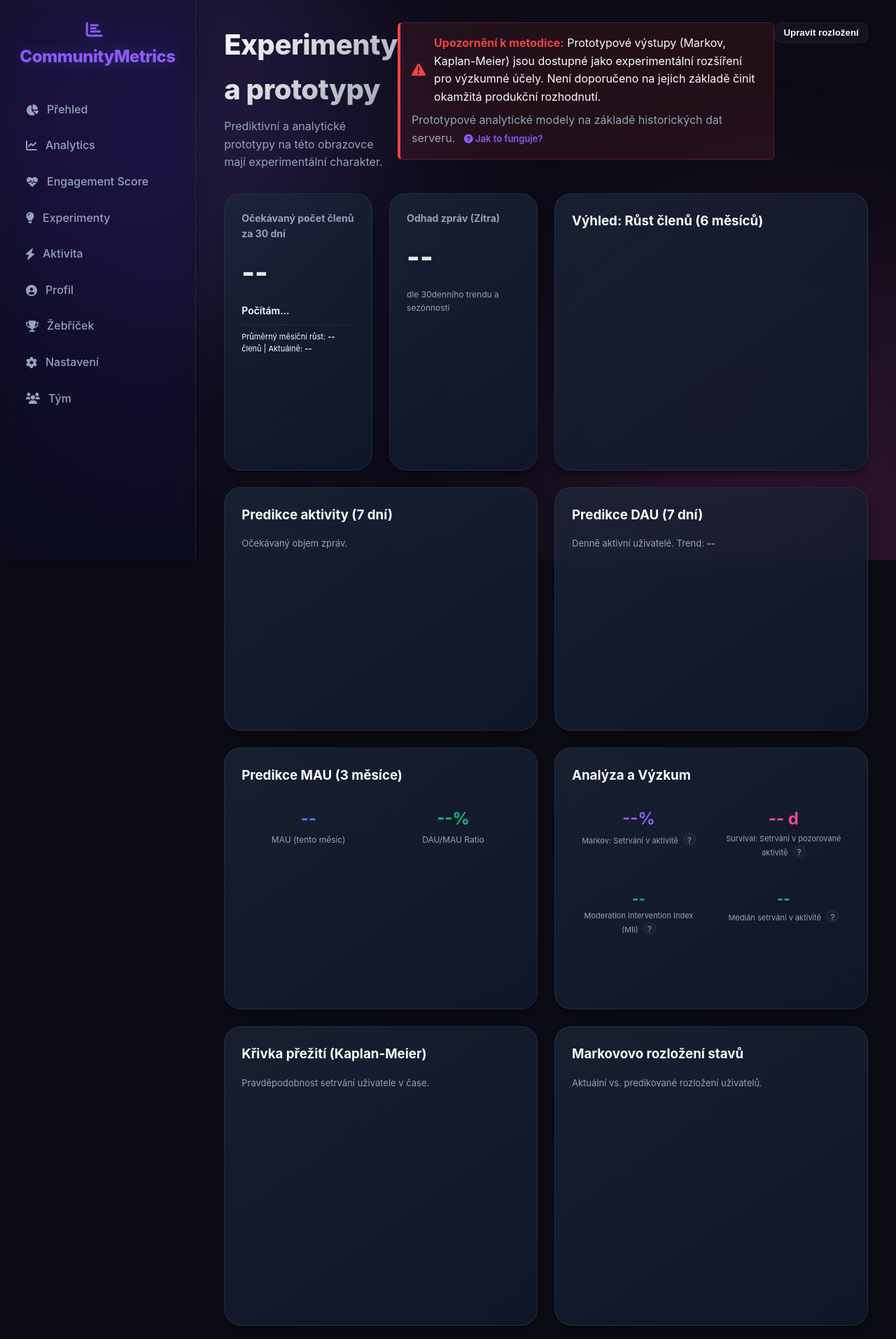
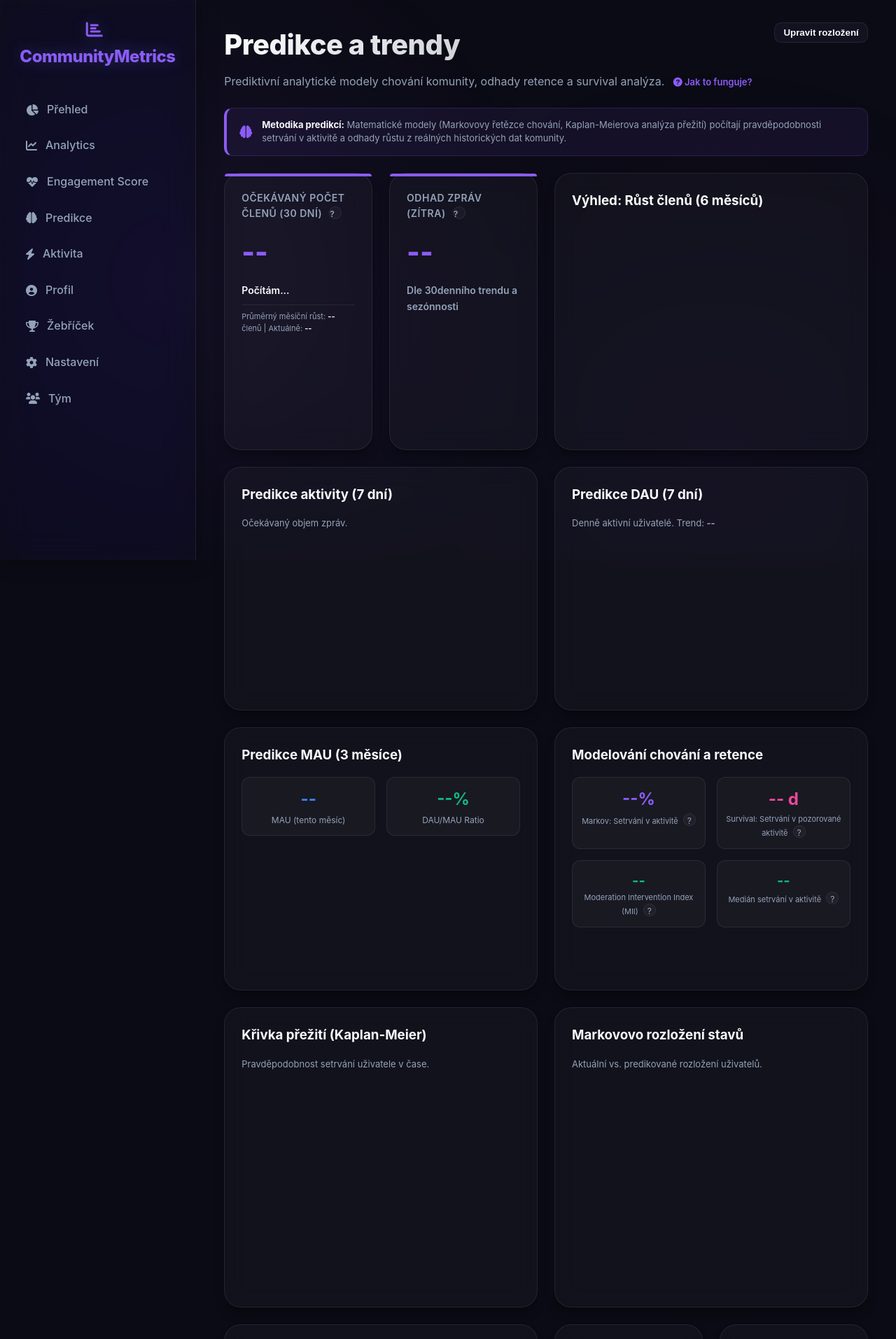
Before and after one commit to MarciPhan/2026-BP-Marcinka-PredikceChov-n-, a FastAPI app: template web/frontend/templates/predictions.html in a window 1280 px wide; the page is wider, and only the part inside the window is pictured. Shown: the top 1913 px of that part at 70% size. Run offline with FastAPI, Linux system fonts and the light colour scheme; the template is opened without the code that fills it, so the values that code supplies are empty; a map, chart or similar area stays blank; some libraries are stand-ins or nearby versions.

Commit message:
feat: implement session CSRF token handling and update terminology from experiments to predictions

```diff
--- a/web/backend/routers/auth.py
+++ b/web/backend/routers/auth.py
@@ -45,6 +45,7 @@ async def demo_login(request: Request):
     request.session["guild_id"] = "demo-guild"
     request.session["guild_name"] = "Demo Server"
     request.session["role"] = "demo"
+    request.session["csrf_token"] = secrets.token_urlsafe(32)
     request.session["login_time"] = datetime.now().isoformat()
     return RedirectResponse(url="/", status_code=303)
 
@@ -180,6 +181,7 @@ async def auth_callback(request: Request, code: str = None, error: str = None, s
             "avatar": user_data.get("avatar")
         }
         request.session["role"] = "admin" if is_admin else "user"
+        request.session["csrf_token"] = secrets.token_urlsafe(32)
         request.session["login_time"] = datetime.now().isoformat()
         request.session["guilds_count"] = len(managed_guilds)
 
--- a/web/backend/utils.py
+++ b/web/backend/utils.py
@@ -916,11 +916,15 @@ async def get_sidebar_context(request: Request) -> Dict[str, Any]:
 
 
 
+    if "csrf_token" not in request.session:
+        import secrets
+        request.session["csrf_token"] = secrets.token_urlsafe(32)
+
     return {
         "sidebar_guild_id": guild_id,
         "sidebar_guild_name": final_name,
         "sidebar_guild_icon": final_icon,
-
+        "csrf_token": request.session["csrf_token"],
     }
 
 
--- a/web/frontend/templates/base.html
+++ b/web/frontend/templates/base.html
@@ -8,6 +8,10 @@
     <link rel="icon" href="/static/img/favicon.png">
     <link rel="stylesheet" href="/static/css/style.css?v=2.7">
     <link rel="stylesheet" href="https://cdnjs.cloudflare.com/ajax/libs/font-awesome/6.0.0/css/all.min.css">
+    <meta name="csrf-token" content="{{ csrf_token or request.session.get('csrf_token', '') }}">
+    <script>
+        window.CSRF_TOKEN = "{{ csrf_token or request.session.get('csrf_token', '') }}";
+    </script>
     <script src="/static/js/chart.js"></script>
     <script src="/static/js/charts.js?v=2.1"></script>
 </head>
@@ -39,7 +43,7 @@
                 <i class="fas fa-heartbeat"></i> Engagement Score
             </a>
             <a href="/predictions" class="nav-link {% if request.url.path == '/predictions' %}active{% endif %}">
-                <i class="fas fa-lightbulb"></i> Experimenty
+                <i class="fas fa-brain"></i> Predikce
             </a>
             <a href="/activity" class="nav-link {% if request.url.path == '/activity' %}active{% endif %}">
                 <i class="fas fa-bolt"></i> Aktivita
--- a/web/frontend/templates/docs_base.html
+++ b/web/frontend/templates/docs_base.html
@@ -758,7 +758,7 @@
             <a href="/docs/scaling-global" class="sidebar-link {% if current_page == 'scaling-global' %}active{% endif %}">Škálování</a>
             <a href="/docs/security-technical" class="sidebar-link {% if current_page == 'security-technical' %}active{% endif %}">Zabezpečení (Tech)</a>
             <a href="/docs/hardening" class="sidebar-link {% if current_page == 'hardening' %}active{% endif %}">OS Hardening</a>
-            <a href="/docs/labs" class="sidebar-link {% if current_page == 'labs' %}active{% endif %}">Labs (Experimenty)</a>
+            <a href="/docs/labs" class="sidebar-link {% if current_page == 'labs' %}active{% endif %}">Labs (Predikce)</a>
 
             <div class="sidebar-title">Komunita</div>
             <a href="/docs/moderators" class="sidebar-link {% if current_page == 'moderators' %}active{% endif %}">Moderátoři</a>
--- a/web/frontend/templates/predictions.html
+++ b/web/frontend/templates/predictions.html
@@ -1,118 +1,12 @@
 {% extends "base.html" %}
 {% from "components/layout_editor.html" import layout_controls, layout_drawer, layout_scripts %}
-{% from "components/layout_editor.html" import layout_controls, layout_drawer, layout_scripts %}
+
 {% block content %}
-<style>
-    /* Premium Predictions Design */
-    .title-gradient {
-        background: linear-gradient(135deg, #fff, #9ca3af);
-        -webkit-background-clip: text;
-        -webkit-text-fill-color: transparent;
-        font-weight: 800;
-        letter-spacing: -0.5px;
-    }
-
-    .card {
-        transition: transform 0.3s cubic-bezier(0.4, 0, 0.2, 1), box-shadow 0.3s cubic-bezier(0.4, 0, 0.2, 1), border-color 0.3s ease;
-        border: 1px solid var(--glass-border);
-        background: linear-gradient(145deg, rgba(30,41,59,0.7) 0%, rgba(15,23,42,0.9) 100%);
-        backdrop-filter: blur(12px);
-    }
-
-    .card:hover {
-        transform: translateY(-4px);
-        box-shadow: 0 12px 30px -10px rgba(139, 92, 246, 0.15);
-        border-color: rgba(139, 92, 246, 0.3);
-    }
-
-    .stat-value {
-        font-family: 'Inter', sans-serif;
-        font-weight: 800;
-        background: linear-gradient(to right, #f8fafc, #cbd5e1);
-        -webkit-background-clip: text;
-        -webkit-text-fill-color: transparent;
-        text-shadow: 0 2px 10px rgba(0,0,0,0.2);
-    }
-
-    .stat-diff.diff-positive {
-        background: rgba(16, 185, 129, 0.15);
-        color: #34d399;
-        padding: 4px 10px;
-        border-radius: 20px;
-        font-weight: 600;
-        box-shadow: 0 0 10px rgba(16, 185, 129, 0.1);
-    }
-
-    .stat-diff.diff-negative {
-        background: rgba(239, 68, 68, 0.15);
-        color: #f87171;
-        padding: 4px 10px;
-        border-radius: 20px;
-        font-weight: 600;
-        box-shadow: 0 0 10px rgba(239, 68, 68, 0.1);
-    }
-
-    /* Animated abstract background */
-    .predictions-bg {
-        position: fixed;
-        top: 0; left: 0; width: 100%; height: 100%;
-        z-index: -1;
-        overflow: hidden;
-        pointer-events: none;
-    }
-
-    .predictions-bg::before, .predictions-bg::after {
-        content: '';
-        position: absolute;
-        width: 600px;
-        height: 600px;
-        border-radius: 50%;
-        filter: blur(120px);
-        opacity: 0.15;
-        animation: float 20s infinite alternate cubic-bezier(0.5, 0, 0.5, 1);
-    }
-
-    .predictions-bg::before {
-        background: #8b5cf6;
-        top: -200px;
-        left: -100px;
-    }
-
-    .predictions-bg::after {
-        background: #ec4899;
-        bottom: -200px;
-        right: -100px;
-        animation-delay: -10s;
-    }
-
-    @keyframes float {
-        0% { transform: translate(0, 0) scale(1); }
-        100% { transform: translate(100px, 50px) scale(1.2); }
-    }
-
-    /* Modern Grid Layout */
-    #predictions-grid {
-        gap: 24px;
-    }
-</style>
-
-<div class="predictions-bg"></div>
 
 <div style="display: flex; justify-content: space-between; align-items: flex-start; margin-bottom: 24px;">
     <div>
-        <h1 class="title title-gradient">Experimenty a prototypy</h1>
-        <p class="subtitle" style="color: var(--text-secondary); max-width: 600px;">
-            Prediktivní a analytické prototypy na této obrazovce mají experimentální charakter.
-        </p>
-    </div>
-    <div style="background: rgba(239, 68, 68, 0.1); border: 1px solid rgba(239, 68, 68, 0.3); border-left: 4px solid #ef4444; border-radius: 6px; padding: 16px; margin-bottom: 24px;">
-        <div style="display: flex; align-items: center; gap: 12px;">
-            <i class="fas fa-exclamation-triangle" style="color: #ef4444; font-size: 20px;"></i>
-            <div>
-                <strong style="color: #ef4444;">Upozornění k metodice:</strong> Prototypové výstupy (Markov, Kaplan-Meier) jsou dostupné jako experimentální rozšíření pro výzkumné účely. Není doporučeno na jejich základě činit okamžitá produkční rozhodnutí.
-            </div>
-        </div>
-        <p style="color: var(--text-secondary); margin-top: 8px;">Prototypové analytické modely na základě historických dat serveru.
+        <h1 class="title title-gradient">Predikce a trendy</h1>
+        <p style="color: var(--text-secondary); margin-top: 8px;">Prediktivní analytické modely chování komunity, odhady retence a survival analýza.
             <a href="/docs/predictions" style="color: var(--accent); text-decoration: none; margin-left: 8px; font-size: 13px; font-weight: 600; transition: color 0.2s;">
                 <i class="fas fa-question-circle"></i> Jak to funguje?
             </a>
@@ -126,26 +20,34 @@
 
 {{ layout_drawer() }}
 
+<div style="background: rgba(139, 92, 246, 0.08); border: 1px solid rgba(139, 92, 246, 0.2); border-left: 4px solid var(--accent); border-radius: 12px; padding: 14px 18px; margin-bottom: 24px; display: flex; align-items: center; gap: 14px;">
+    <i class="fas fa-brain" style="color: var(--accent); font-size: 18px; flex-shrink: 0;"></i>
+    <div style="font-size: 13px; line-height: 1.5; color: var(--text-secondary);">
+        <strong style="color: var(--text-primary);">Metodika predikcí:</strong> Matematické modely (Markovovy řetězce chování, Kaplan-Meierova analýza přežití) počítají pravděpodobnosti setrvání v aktivitě a odhady růstu z reálných historických dat komunity.
+    </div>
+</div>
 
 {% macro render_widget(id) %}
 {% if id == 'card_pred_members' %}
-<div class="card" data-id="card_pred_members">
-    <h3 style="color: var(--text-secondary); font-size: 14px; margin-bottom: 8px;">Očekávaný počet členů za 30 dní
-    </h3>
+<div class="card stat-card" data-id="card_pred_members">
+    <div class="stat-label">
+        Očekávaný počet členů (30 dní)
+        <span class="info-icon dash-tooltip">? <span class="dash-tooltip-text">Statistický odhad růstu počtu členů na základě 30denního vývoje.</span></span>
+    </div>
     <div class="stat-value" id="pred-members">--</div>
     <div class="stat-diff" id="pred-members-diff">Počítám...</div>
-    <div
-        style="font-size: 11px; color: var(--text-tertiary); margin-top: 8px; border-top: 1px solid var(--glass-border); padding-top: 8px;">
-        Průměrný měsíční růst: <strong id="avg-growth">--</strong> členů | Aktuálně: <strong
-            id="current-members">--</strong>
+    <div style="font-size: 11px; color: var(--text-secondary); margin-top: 8px; border-top: 1px solid var(--glass-border); padding-top: 8px;">
+        Průměrný měsíční růst: <strong id="avg-growth" style="color: var(--text-primary);">--</strong> členů | Aktuálně: <strong id="current-members" style="color: var(--text-primary);">--</strong>
     </div>
 </div>
 {% elif id == 'card_pred_msgs' %}
-<div class="card" data-id="card_pred_msgs">
-    <h3 style="color: var(--text-secondary); font-size: 14px; margin-bottom: 8px;">Odhad zpráv (Zítra)</h3>
+<div class="card stat-card" data-id="card_pred_msgs">
+    <div class="stat-label">
+        Odhad zpráv (Zítra)
+        <span class="info-icon dash-tooltip">? <span class="dash-tooltip-text">Očekávaný objem zpráv na zítřejší den podle týdenní sezónnosti a trendu.</span></span>
+    </div>
     <div class="stat-value" id="pred-msgs">--</div>
-    <div style="font-size: 12px; color: var(--text-secondary); margin-top: 4px;">dle 30denního trendu a sezónnosti
-    </div>
+    <div class="stat-diff diff-neutral">Dle 30denního trendu a sezónnosti</div>
 </div>
 {% elif id == 'chart_main_pred' %}
 <div class="card" data-id="chart_main_pred" style="min-height: 350px;">
@@ -170,11 +72,11 @@
 <div class="card" data-id="widget_mau">
     <h3 style="margin-bottom: 16px;">Predikce MAU (3 měsíce)</h3>
     <div style="display: grid; grid-template-columns: 1fr 1fr; gap: 16px; margin-bottom: 16px;">
-        <div style="background: var(--bg-tertiary); padding: 12px; border-radius: 8px; text-align: center;">
+        <div style="background: rgba(255, 255, 255, 0.03); border: 1px solid var(--glass-border); padding: 12px; border-radius: 12px; text-align: center;">
             <div style="font-size: 24px; font-weight: 700; color: #3b82f6;" id="mau-value">--</div>
             <div style="font-size: 12px; color: var(--text-secondary);">MAU (tento měsíc)</div>
         </div>
-        <div style="background: var(--bg-tertiary); padding: 12px; border-radius: 8px; text-align: center;">
+        <div style="background: rgba(255, 255, 255, 0.03); border: 1px solid var(--glass-border); padding: 12px; border-radius: 12px; text-align: center;">
             <div style="font-size: 24px; font-weight: 700; color: #10b981;" id="stickiness-value">--%</div>
             <div style="font-size: 12px; color: var(--text-secondary);">DAU/MAU Ratio</div>
         </div>
@@ -183,16 +85,16 @@
 </div>
 {% elif id == 'widget_research' %}
 <div class="card" data-id="widget_research">
-    <h3 style="margin-bottom: 16px;">Analýza a Výzkum</h3>
+    <h3 style="margin-bottom: 16px;">Modelování chování a retence</h3>
     <div style="display: grid; grid-template-columns: 1fr 1fr; gap: 16px; margin-bottom: 16px;">
-        <div style="background: var(--bg-tertiary); padding: 12px; border-radius: 8px; text-align: center;">
+        <div style="background: rgba(255, 255, 255, 0.03); border: 1px solid var(--glass-border); padding: 12px; border-radius: 12px; text-align: center;">
             <div style="font-size: 24px; font-weight: 700; color: #8b5cf6;" id="res-retention">--%</div>
             <div style="font-size: 11px; color: var(--text-secondary);">
                 Markov: Setrvání v aktivitě
                 <span class="info-icon dash-tooltip" style="margin-left: 4px;">? <span class="dash-tooltip-text">Pravděpodobnost namodelovaná pomocí Markovových řetězců (stavy New, Active, atd.), že si uživatel zachová aktivní stav (nikoli trvalé členství).</span></span>
             </div>
         </div>
-        <div style="background: var(--bg-tertiary); padding: 12px; border-radius: 8px; text-align: center;">
+        <div style="background: rgba(255, 255, 255, 0.03); border: 1px solid var(--glass-border); padding: 12px; border-radius: 12px; text-align: center;">
             <div style="font-size: 24px; font-weight: 700; color: #ec4899;" id="res-life">-- d</div>
             <div style="font-size: 11px; color: var(--text-secondary);">
                 Survival: Setrvání v pozorované aktivitě
@@ -201,14 +103,14 @@
         </div>
     </div>
     <div style="display: grid; grid-template-columns: 1fr 1fr; gap: 16px;">
-        <div style="background: var(--bg-tertiary); padding: 12px; border-radius: 8px; text-align: center;">
+        <div style="background: rgba(255, 255, 255, 0.03); border: 1px solid var(--glass-border); padding: 12px; border-radius: 12px; text-align: center;">
             <div style="font-size: 20px; font-weight: 700; color: #10b981;" id="res-tox">--</div>
             <div style="font-size: 11px; color: var(--text-secondary);">
                 Moderation Intervention Index (MII)
                 <span class="info-icon dash-tooltip" style="margin-left: 4px;">? <span class="dash-tooltip-text">MII (Moderator Intervention Index) - poměr mezi moderační zátěží a celkovým objemem komunikace.</span></span>
             </div>
         </div>
-        <div style="background: var(--bg-tertiary); padding: 12px; border-radius: 8px; text-align: center;">
+        <div style="background: rgba(255, 255, 255, 0.03); border: 1px solid var(--glass-border); padding: 12px; border-radius: 12px; text-align: center;">
             <div style="font-size: 20px; font-weight: 700; color: #10b981;" id="res-median">--</div>
             <div style="font-size: 11px; color: var(--text-secondary);">
                 Medián setrvání v aktivitě
@@ -231,18 +133,18 @@
 </div>
 {% elif id == 'widget_stability' %}
 <div class="card" data-id="widget_stability">
-    <h3 style="margin-bottom: 16px;">Analýza stability</h3>
+    <h3 style="margin-bottom: 16px;">Predikce stability a rizika odchodů</h3>
     <div style="display: grid; grid-template-columns: 1fr 1fr; gap: 16px; margin-bottom: 20px;">
-        <div style="background: var(--bg-tertiary); padding: 16px; border-radius: 8px; text-align: center;">
+        <div style="background: rgba(255, 255, 255, 0.03); border: 1px solid var(--glass-border); padding: 16px; border-radius: 12px; text-align: center;">
             <div style="font-size: 24px; font-weight: 700; color: var(--success);" id="churn-risk-val">--%</div>
             <div style="font-size: 12px; color: var(--text-secondary);">Riziko inaktivity</div>
         </div>
-        <div style="background: var(--bg-tertiary); padding: 16px; border-radius: 8px; text-align: center;">
+        <div style="background: rgba(255, 255, 255, 0.03); border: 1px solid var(--glass-border); padding: 16px; border-radius: 12px; text-align: center;">
             <div style="font-size: 24px; font-weight: 700;" id="leaves-3m">--</div>
             <div style="font-size: 12px; color: var(--text-secondary);">Odchodů (3 měsíce)</div>
         </div>
     </div>
-    <div id="risk-details" style="background: var(--bg-tertiary); padding: 16px; border-radius: 8px;">
+    <div id="risk-details" style="background: rgba(255, 255, 255, 0.03); border: 1px solid var(--glass-border); padding: 16px; border-radius: 12px;">
         <div style="font-weight: 600; margin-bottom: 8px;" id="risk-title">Markovův model</div>
         <p id="risk-explanation" style="font-size: 13px; color: var(--text-secondary); margin: 0; line-height: 1.5;">
             Načítám data...</p>
@@ -266,11 +168,11 @@
 <div class="card" data-id="chart_engagement">
     <h3 style="margin-bottom: 16px;">Predikce engagementu</h3>
     <div style="display: grid; grid-template-columns: 1fr 1fr; gap: 12px; margin-bottom: 12px;">
-        <div style="background: var(--bg-tertiary); padding: 12px; border-radius: 8px; text-align: center;">
+        <div style="background: rgba(255, 255, 255, 0.03); border: 1px solid var(--glass-border); padding: 12px; border-radius: 12px; text-align: center;">
             <div style="font-size: 20px; font-weight: 700; color: #8b5cf6;" id="eng-current">--</div>
             <div style="font-size: 11px; color: var(--text-secondary);">Aktuální</div>
         </div>
-        <div style="background: var(--bg-tertiary); padding: 12px; border-radius: 8px; text-align: center;">
+        <div style="background: rgba(255, 255, 255, 0.03); border: 1px solid var(--glass-border); padding: 12px; border-radius: 12px; text-align: center;">
             <div style="font-size: 20px; font-weight: 700; color: #ec4899;" id="eng-predicted">--</div>
             <div style="font-size: 11px; color: var(--text-secondary);">Za 7 dní</div>
         </div>
```
Also changed, not shown: web/backend/security.py (+8 -4 lines).
